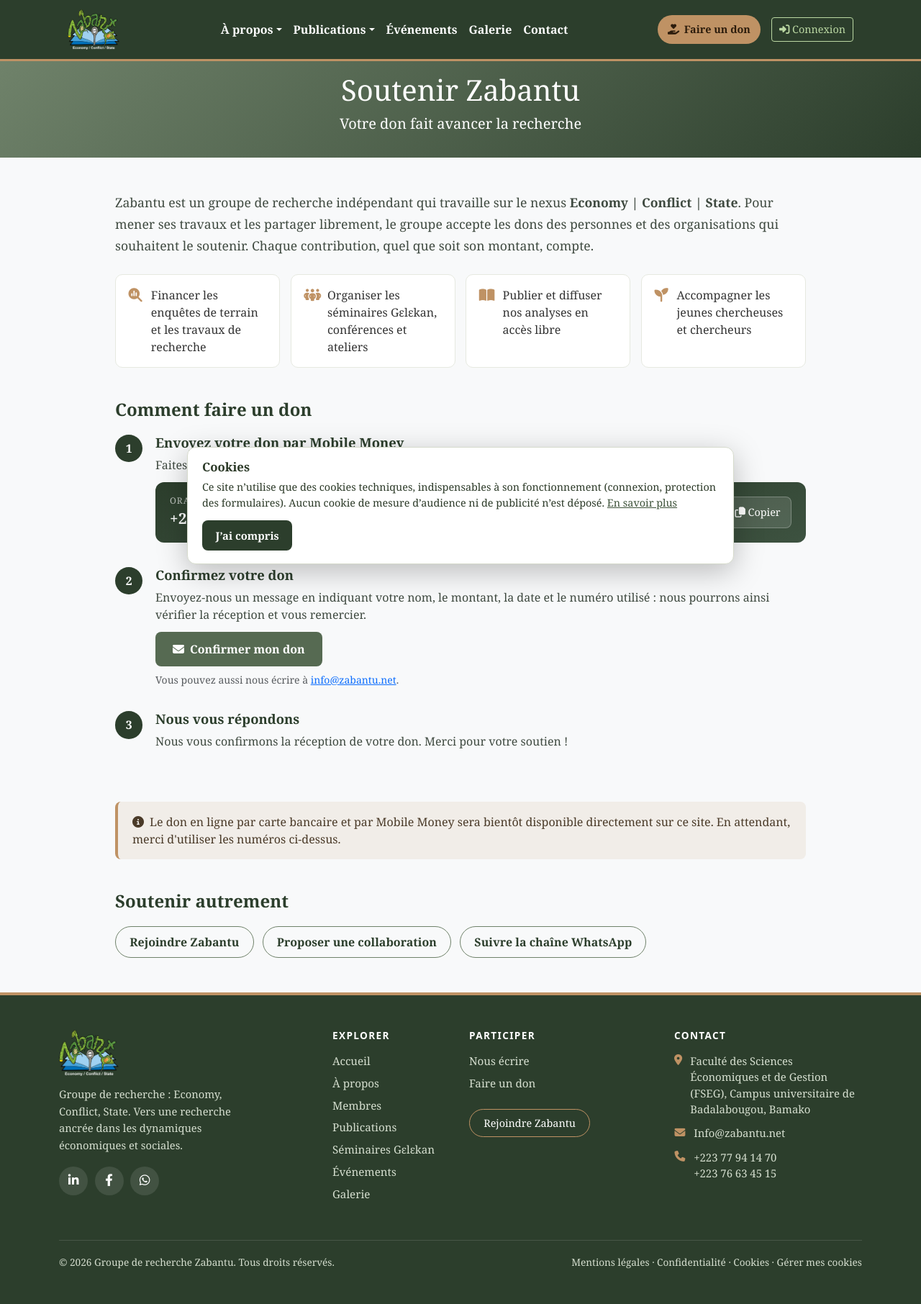
After one commit to dmaiga/zabantu, a Django app: page /zabantu/soutenir/ in a window 1280 px wide. The commit adds this page. Shown: the whole page at 72% size. Run offline with Django 5.2, Linux system fonts and the light colour scheme; data comes from the database, SQL or seed files in the repository; parts of the project's set-up code (start-up, migrations or seed data) failed here and were passed over; some libraries are stand-ins or nearby versions.

Commit message:
Lot 1 don : page /soutenir/ (numéros Orange Money, confirmation par le formulaire de contact), bouton « Faire un don » dans la navbar, bandeau avant le pied de page et lien dans le footer ; numéros gérés dans le backoffice (menu Dons)

```diff
--- a/site_web/forms.py
+++ b/site_web/forms.py
@@ -41,6 +41,7 @@ class ContactForm(AntiSpamMixin, forms.ModelForm):
                 ('', 'Sélectionnez un sujet'),
                 ('collaboration', 'Collaboration'),
                 ('information', 'Demande d\'information'),
+                ('Confirmation de don', 'Confirmation de don'),
                 ('other', 'Autre')
             ]),
             'message': forms.Textarea(attrs={'class': 'form-control', 'rows': 5, 'placeholder': 'Votre message'}),
--- a/site_web/seo.py
+++ b/site_web/seo.py
@@ -73,6 +73,7 @@ PAGE_SEO = {
     'liste_galeries': ('Galerie photos - Zabantu', "Les photos des séminaires et activités du groupe de recherche Zabantu."),
     'toutes_photos': ('Galerie photos - Zabantu', "Toutes les photos du groupe de recherche Zabantu."),
     'contact': ('Contact - Zabantu', "Écrivez au groupe de recherche Zabantu : collaboration, information, questions."),
+    'donate': ('Faire un don - Zabantu', "Soutenez le groupe de recherche Zabantu : vos dons financent la recherche, les séminaires Gɛlɛkan et les publications."),
     'membership_apply': ('Rejoindre Zabantu', "Faites une demande d'adhésion au groupe de recherche Zabantu."),
 }
 
--- a/site_web/templates/base_public.html
+++ b/site_web/templates/base_public.html
@@ -84,6 +84,24 @@
         color: var(--zabantu-dark) !important;
     }
 
+    /* Bouton « Faire un don » : toujours visible, y compris menu replié sur mobile */
+    .donate-link {
+        display: inline-flex; align-items: center; gap: .4rem; min-height: 40px;
+        background: var(--zabantu-secondary); color: #2c1c0c !important; font-weight: 700; font-size: .9rem;
+        padding: 5px 14px; border-radius: 30px; text-decoration: none; transition: background .2s, transform .2s;
+    }
+    .donate-link:hover, .donate-link:focus-visible { background: var(--zabantu-light); transform: translateY(-1px); }
+    .donate-link.mobile { margin-left: auto; margin-right: .6rem; }
+
+    /* Bandeau de don avant le pied de page */
+    .donate-band { background: var(--zabantu-light); border-top: 1px solid #e3e4b4; padding: 1.25rem 0; margin-top: 3rem; }
+    .donate-band .container { display: flex; align-items: center; justify-content: center; flex-wrap: wrap; gap: .75rem 1.5rem; text-align: center; }
+    .donate-band p { margin: 0; color: var(--zabantu-dark); font-weight: 600; }
+    .donate-band p i { color: var(--zabantu-secondary); margin-right: .35rem; }
+    .donate-band-btn { background: var(--zabantu-dark); color: #fff; border-radius: 30px; padding: .55rem 1.4rem; font-weight: 700; text-decoration: none; min-height: 44px; display: inline-flex; align-items: center; }
+    .donate-band-btn:hover, .donate-band-btn:focus-visible { background: var(--zabantu-primary); color: #fff; }
+    .donate-band + .zabantu-footer { margin-top: 0; }
+
     /* Footer & Banner standard... */
     .zabantu-banner { background: linear-gradient(135deg, var(--zabantu-primary), var(--zabantu-dark)); padding: 1rem 0; color: white; text-align: center; }
     .zabantu-footer { background: var(--zabantu-dark); color: #d6dfd0; margin-top: 3rem; border-top: 4px solid var(--zabantu-secondary); text-align: left; }
@@ -120,6 +138,8 @@
             <img src="{% static 'site_web/images/zabantu-logo-dark.png' %}" alt="Zabantu Logo" class="logo" height="56">
 
           </a>
+
+          <a href="{% url 'donate' %}" class="donate-link mobile d-lg-none"><i class="fas fa-hand-holding-heart" aria-hidden="true"></i> Faire un don</a>
 
           <button class="navbar-toggler" type="button" data-bs-toggle="collapse" data-bs-target="#mainNav">
             <span class="navbar-toggler-icon"></span>
@@ -164,10 +184,8 @@
             </ul>
 
             <!-- Barre de recherche à droite -->
-             <div class="d-flex align-items-center">
-
-
-
+             <div class="d-flex align-items-center justify-content-center">
+                <a href="{% url 'donate' %}" class="donate-link d-none d-lg-inline-flex"><i class="fas fa-hand-holding-heart" aria-hidden="true"></i> Faire un don</a>
                 <a href="{% url 'login' %}" class="admin-link">
                   <i class="fas fa-sign-in-alt"></i> Connexion
                 </a>
@@ -193,6 +211,8 @@
   <main class="{% block main_class %}container my-5{% endblock %}">
     {% block content %}{% endblock %}
   </main>
+
+{% block donate_band %}{% include 'site_web/includes/donate_band.html' %}{% endblock %}
 
 <footer class="zabantu-footer py-5">
   <div class="container">
@@ -227,6 +247,7 @@
         <h5>Participer</h5>
         <ul class="list-unstyled footer-navigation">
           <li><a href="{% url 'contact' %}">Nous écrire</a></li>
+          <li><a href="{% url 'donate' %}">Faire un don</a></li>
         </ul>
         <a class="footer-cta" href="{% url 'membership_apply' %}">Rejoindre Zabantu</a>
       </div>
--- /dev/null
+++ b/site_web/templates/site_web/includes/donate_band.html
@@ -0,0 +1,6 @@
+<section class="donate-band" aria-label="Faire un don">
+  <div class="container">
+    <p><i class="fas fa-hand-holding-heart" aria-hidden="true"></i> Zabantu accepte les dons pour financer ses recherches et ses séminaires.</p>
+    <a href="{% url 'donate' %}" class="donate-band-btn">Faire un don</a>
+  </div>
+</section>
--- /dev/null
+++ b/site_web/templates/site_web/public_donate.html
@@ -0,0 +1,117 @@
+{% extends 'base_public.html' %}
+
+{% block title %}Faire un don - Zabantu{% endblock %}
+{% block banner_title %}Soutenir Zabantu{% endblock %}
+{% block banner_subtitle %}Votre don fait avancer la recherche{% endblock %}
+{% block donate_band %}{% endblock %}
+
+{% block extra_css %}
+<style>
+    .donate-wrap { max-width: 960px; margin: 0 auto; }
+    .donate-intro { font-size: 1.1rem; line-height: 1.7; color: #3f4a40; }
+    .donate-uses { list-style: none; padding: 0; margin: 1.5rem 0 0; display: grid; grid-template-columns: repeat(auto-fit, minmax(200px, 1fr)); gap: .9rem; }
+    .donate-uses li { background: #fff; border: 1px solid #e6e9e0; border-radius: 10px; padding: 1rem 1.1rem; display: flex; gap: .75rem; align-items: flex-start; }
+    .donate-uses i { color: var(--zabantu-secondary); font-size: 1.2rem; margin-top: .15rem; width: 1.3rem; text-align: center; }
+    .donate-block { margin-top: 2.75rem; }
+    .donate-block h2 { font-size: 1.5rem; font-weight: 700; color: var(--zabantu-dark); margin-bottom: 1.25rem; }
+    .donate-steps { list-style: none; padding: 0; margin: 0; counter-reset: step; }
+    .donate-steps > li { position: relative; padding: 0 0 1.75rem 3.5rem; counter-increment: step; }
+    .donate-steps > li::before { content: counter(step); position: absolute; left: 0; top: 0; width: 2.4rem; height: 2.4rem; border-radius: 50%; background: var(--zabantu-dark); color: #fff; display: flex; align-items: center; justify-content: center; font-weight: 700; }
+    .donate-steps h3 { font-size: 1.15rem; font-weight: 700; color: var(--zabantu-dark); margin: .35rem 0 .5rem; }
+    .donate-steps p { color: #3f4a40; margin-bottom: .75rem; }
+    .donate-numbers { display: grid; grid-template-columns: repeat(auto-fit, minmax(240px, 1fr)); gap: .9rem; }
+    .donate-number { background: linear-gradient(160deg, #2c3e2c 0%, #3d5240 100%); color: #fff; border-radius: 12px; padding: 1.1rem 1.25rem; display: flex; align-items: center; justify-content: space-between; gap: .75rem; }
+    .donate-number .label { font-size: .75rem; letter-spacing: .08em; text-transform: uppercase; color: rgba(255,255,255,.7); }
+    .donate-number a { color: #fff; text-decoration: none; font-size: 1.3rem; font-weight: 700; letter-spacing: .02em; white-space: nowrap; }
+    .donate-number a:hover, .donate-number a:focus-visible { color: var(--zabantu-accent); }
+    .copy-btn { background: rgba(255,255,255,.12); border: 1px solid rgba(255,255,255,.25); color: #fff; border-radius: 8px; min-height: 44px; padding: 0 .9rem; font-size: .9rem; white-space: nowrap; }
+    .copy-btn:hover, .copy-btn:focus-visible { background: var(--zabantu-secondary); color: #2c1c0c; }
+    .btn-donate-confirm { background: #566a52; color: #fff; border: 0; border-radius: 8px; min-height: 48px; padding: .75rem 1.5rem; font-weight: 600; text-decoration: none; display: inline-flex; align-items: center; gap: .5rem; }
+    .btn-donate-confirm:hover { background: var(--zabantu-dark); color: #fff; }
+    .donate-note { background: rgba(191,146,100,.12); border-left: 4px solid var(--zabantu-secondary); border-radius: 8px; padding: 1rem 1.25rem; color: #4a3a28; }
+    .donate-other { display: flex; flex-wrap: wrap; gap: .75rem; }
+    .donate-other a { border: 1px solid var(--zabantu-primary); color: var(--zabantu-dark); border-radius: 30px; padding: .55rem 1.2rem; text-decoration: none; font-weight: 600; }
+    .donate-other a:hover { background: var(--zabantu-primary); color: #fff; }
+</style>
+{% endblock %}
+
+{% block content %}
+<div class="donate-wrap">
+
+    <section>
+        <p class="donate-intro">
+            Zabantu est un groupe de recherche indépendant qui travaille sur le nexus <strong>Economy | Conflict | State</strong>.
+            Pour mener ses travaux et les partager librement, le groupe accepte les dons des personnes et des organisations
+            qui souhaitent le soutenir. Chaque contribution, quel que soit son montant, compte.
+        </p>
+        <ul class="donate-uses" aria-label="À quoi servent les dons">
+            <li><i class="fas fa-magnifying-glass-chart" aria-hidden="true"></i><span>Financer les enquêtes de terrain et les travaux de recherche</span></li>
+            <li><i class="fas fa-people-group" aria-hidden="true"></i><span>Organiser les séminaires Gɛlɛkan, conférences et ateliers</span></li>
+            <li><i class="fas fa-book-open" aria-hidden="true"></i><span>Publier et diffuser nos analyses en accès libre</span></li>
+            <li><i class="fas fa-seedling" aria-hidden="true"></i><span>Accompagner les jeunes chercheuses et chercheurs</span></li>
+        </ul>
+    </section>
+
+    <section class="donate-block" aria-labelledby="donate-how">
+        <h2 id="donate-how">Comment faire un don</h2>
+        <ol class="donate-steps">
+            <li>
+                <h3>Envoyez votre don par Mobile Money</h3>
+                <p>Faites un transfert vers l'un de ces numéros :</p>
+                <div class="donate-numbers">
+                    {% for number in donation_numbers %}
+                    <div class="donate-number">
+                        <div>
+                            <div class="label">{{ number.operator }}</div>
+                            <a href="tel:{{ number.tel }}">{{ number.number }}</a>
+                        </div>
+                        <button type="button" class="copy-btn" data-copy="{{ number.number }}" aria-label="Copier le numéro {{ number.number }}">
+                            <i class="far fa-copy" aria-hidden="true"></i> <span>Copier</span>
+                        </button>
+                    </div>
+                    {% empty %}
+                    <p class="mb-0">Les numéros sont en cours de mise à jour : <a href="{% url 'contact' %}?sujet=don#formulaire">écrivez-nous</a> pour faire un don.</p>
+                    {% endfor %}
+                </div>
+            </li>
+            <li>
+                <h3>Confirmez votre don</h3>
+                <p>Envoyez-nous un message en indiquant votre nom, le montant, la date et le numéro utilisé : nous pourrons ainsi vérifier la réception et vous remercier.</p>
+                <a class="btn-donate-confirm" href="{% url 'contact' %}?sujet=don#formulaire"><i class="fas fa-envelope" aria-hidden="true"></i> Confirmer mon don</a>
+                <p class="small text-muted mt-2 mb-0">Vous pouvez aussi nous écrire à <a href="mailto:info@zabantu.net">info@zabantu.net</a>.</p>
+            </li>
+            <li>
+                <h3>Nous vous répondons</h3>
+                <p class="mb-0">Nous vous confirmons la réception de votre don. Merci pour votre soutien !</p>
+            </li>
+        </ol>
+    </section>
+
+    <section class="donate-block">
+        <p class="donate-note mb-0"><i class="fas fa-circle-info me-2" aria-hidden="true"></i>Le don en ligne par carte bancaire et par Mobile Money sera bientôt disponible directement sur ce site. En attendant, merci d'utiliser les numéros ci-dessus.</p>
+    </section>
+
+    <section class="donate-block" aria-labelledby="donate-other">
+        <h2 id="donate-other">Soutenir autrement</h2>
+        <div class="donate-other">
+            <a href="{% url 'membership_apply' %}">Rejoindre Zabantu</a>
+            <a href="{% url 'contact' %}">Proposer une collaboration</a>
+            <a href="https://whatsapp.com/channel/0029VbE1ds8GufIpCbIXZL1T" target="_blank" rel="noopener">Suivre la chaîne WhatsApp</a>
+        </div>
+    </section>
+</div>
+{% endblock %}
+
+{% block extra_js %}
+<script>
+    document.querySelectorAll('.copy-btn').forEach(function (btn) {
+        btn.addEventListener('click', function () {
+            var label = btn.querySelector('span');
+            navigator.clipboard.writeText(btn.dataset.copy).then(function () {
+                label.textContent = 'Copié';
+                setTimeout(function () { label.textContent = 'Copier'; }, 2000);
+            });
+        });
+    });
+</script>
+{% endblock %}
--- a/site_web/urls.py
+++ b/site_web/urls.py
@@ -17,6 +17,7 @@ from .views import (
     detail_photo,
     toutes_photos,
     contact,
+    donate,
     membership_apply,
     membership_thanks,
     newsletter_subscribe,
@@ -43,6 +44,7 @@ urlpatterns = [
     #06_08
 
     path('contact/', contact, name='contact'),
+    path('soutenir/', donate, name='donate'),
     path('mentions-legales/', TemplateView.as_view(template_name='site_web/legal/legal_notice.html', extra_context={'legal_page': 'notice'}), name='legal_notice'),
     path('confidentialite/', TemplateView.as_view(template_name='site_web/legal/privacy.html', extra_context={'legal_page': 'privacy'}), name='privacy'),
     path('cookies/', TemplateView.as_view(template_name='site_web/legal/cookies.html', extra_context={'legal_page': 'cookies'}), name='cookies'),
--- a/site_web/views.py
+++ b/site_web/views.py
@@ -69,6 +69,13 @@ from django.contrib import messages
 from .forms import ContactForm, MembershipApplicationForm, NewsletterSubscribeForm
 from . import antispam
 
+def donate(request):
+    """Page de don : pas encore de paiement en ligne, on indique les numéros gérés dans le backoffice."""
+    from .models import DonationNumber
+    numbers = DonationNumber.objects.filter(is_active=True)
+    return render(request, 'site_web/public_donate.html', {'donation_numbers': numbers})
+
+
 def contact(request):
 
     if request.method == 'POST':
@@ -82,7 +89,9 @@ def contact(request):
         else:
             messages.error(request, "Veuillez corriger les erreurs dans le formulaire.")
     else:
-        form = ContactForm()
+        # ?sujet=don : lien « Confirmer mon don » de la page de don
+        initial = {'subject': 'Confirmation de don'} if request.GET.get('sujet') == 'don' else {}
+        form = ContactForm(initial=initial)
 
       # Coordonnées pour la carte
     map_embed_url = "https://www.google.com/maps/embed?pb=!1m18!1m12!1m3!1d3859.227623693815!2d-7.987846684716715!3d12.672381921394377!2m3!1f0!2f0!3f0!3m2!1i1024!2i768!4f13.1!3m3!1m2!1s0x0%3A0x0!2zMTLCsDQwJzIwLjYiTiA3wrA1OScxNS4xIlc!5e1!3m2!1sfr!2sfr!4v1620000000000!5m2!1sfr!2sfr"
--- a/users/templates/base.html
+++ b/users/templates/base.html
@@ -234,6 +234,7 @@
                     </li>
                     {% if user.can_moderate %}
                     <li class="{% if 'partenaires' in request.path %}active{% endif %}"><a href="{% url 'partenaire_list' %}"><i class="fas fa-handshake"></i> Partenaires</a></li>
+                    <li class="{% if '/dons/' in request.path %}active{% endif %}"><a href="{% url 'donation_number_list' %}"><i class="fas fa-hand-holding-heart"></i> Dons</a></li>
                     {% endif %}
 
                     {% if user.can_moderate %}
--- /dev/null
+++ b/users/templates/users/donations/form.html
@@ -0,0 +1,4 @@
+{% extends 'form_page.html' %}
+{% block title %}{{ title }}{% endblock %}
+{% block form_title %}{{ title }}{% endblock %}
+{% block form_intro %}Le numéro s'affiche sur la page « Faire un don » du site, avec son opérateur.{% endblock %}
--- a/users/urls.py
+++ b/users/urls.py
@@ -62,5 +62,10 @@ urlpatterns = [
     path("partenaires/<int:pk>/edit/", views.partenaire_update, name="partenaire_update"),
     path("partenaires/<int:pk>/delete/", views.partenaire_delete, name="partenaire_delete"),
     path("partenaires/<int:pk>/toggle/", views.partenaire_toggle, name="partenaire_toggle"),
+    path("dons/", views.donation_number_list, name="donation_number_list"),
+    path("dons/create/", views.donation_number_create, name="donation_number_create"),
+    path("dons/<int:pk>/edit/", views.donation_number_update, name="donation_number_update"),
+    path("dons/<int:pk>/toggle/", views.donation_number_toggle, name="donation_number_toggle"),
+    path("dons/<int:pk>/delete/", views.donation_number_delete, name="donation_number_delete"),
 
 ]
--- a/users/views/__init__.py
+++ b/users/views/__init__.py
@@ -6,3 +6,4 @@ from .contact import *  # noqa: F401,F403
 from .newsletter import *  # noqa: F401,F403
 from .applications import *  # noqa: F401,F403
 from .partenaires import *  # noqa: F401,F403
+from .donations import *  # noqa: F401,F403
```
Also changed, not shown: site_web/models.py (+25 -0 lines), site_web/tests.py (+72 -0 lines), users/forms.py (+8 -0 lines), users/templates/users/donations/list.html (added, +39 -0 lines), users/views/donations.py (added, +66 -0 lines), site_web/migrations/0012_donationnumber.py (added), site_web/migrations/0013_donationnumber_initial.py (added).
